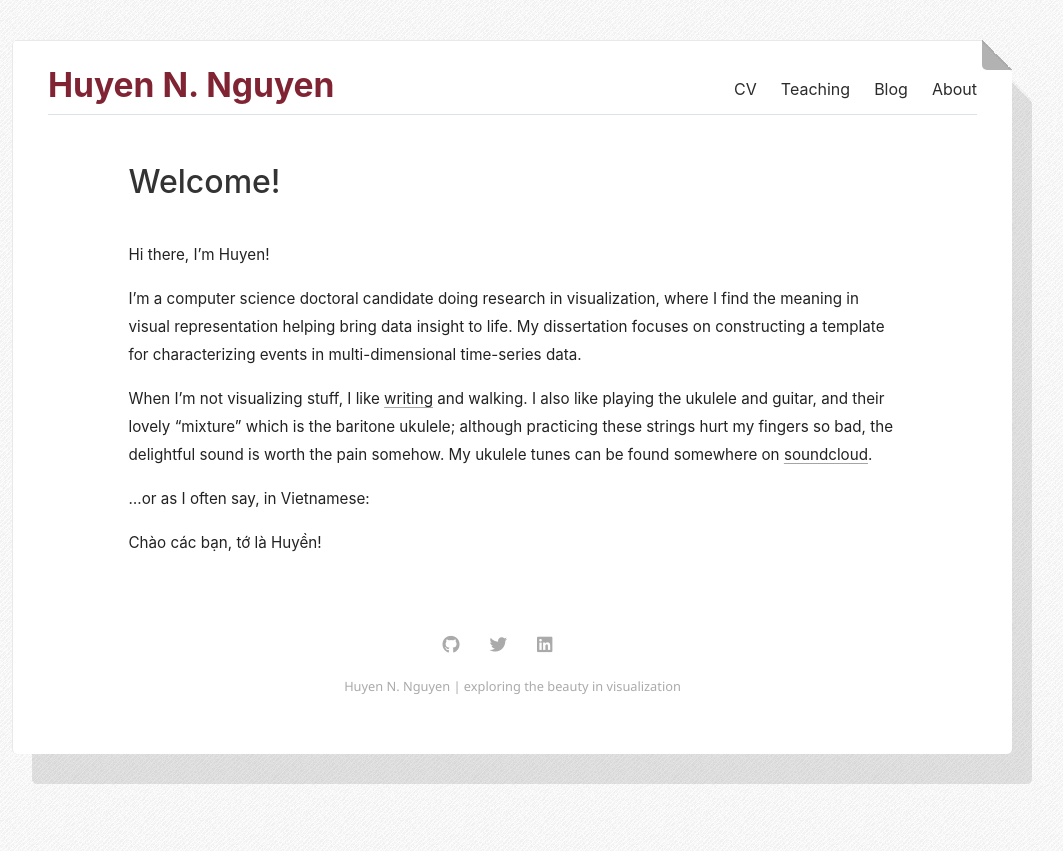
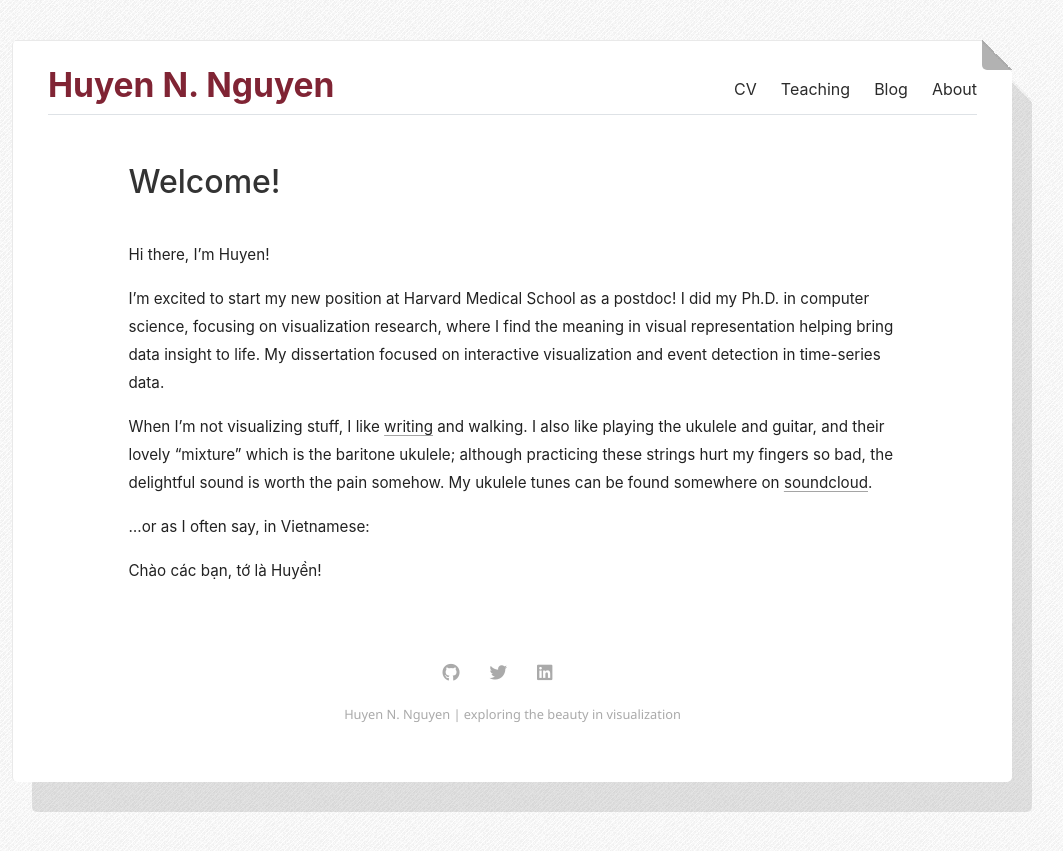
Before and after one commit to huyen-nguyen/huyen-nguyen.github.io, a Jekyll site: the page built from menu/about.md, in a window 1280 px wide. Shown: the top 851 px of the page, without its empty margins (128-1191 px from the left). Built offline with Jekyll 4.4.1, drawn with Linux system fonts in a browser that asks for light colours; some web fonts are replaced; a style sheet for code colours, icons or effects is not loaded.

Commit message:
Update about.md

```diff
--- a/menu/about.md
+++ b/menu/about.md
@@ -6,9 +6,11 @@ permalink: /about/
 
 Hi there, I’m Huyen!
 
-I'm a computer science doctoral candidate doing research in visualization, where I find the meaning in visual
-representation helping bring data insight to life. My dissertation focuses on constructing a template for
-characterizing events in multi-dimensional time-series data.
+I’m excited to start my new position at Harvard Medical School as a postdoc! I did my Ph.D. in computer science,
+focusing on visualization research, where I find the meaning in
+visual
+representation helping bring data insight to life. My dissertation focused on interactive visualization and event
+detection in time-series data.
 
 When I'm not visualizing stuff, I like [writing](https://huyendoesstuff.github.io/){:target="_blank"} and walking. I
 also like playing the
```
